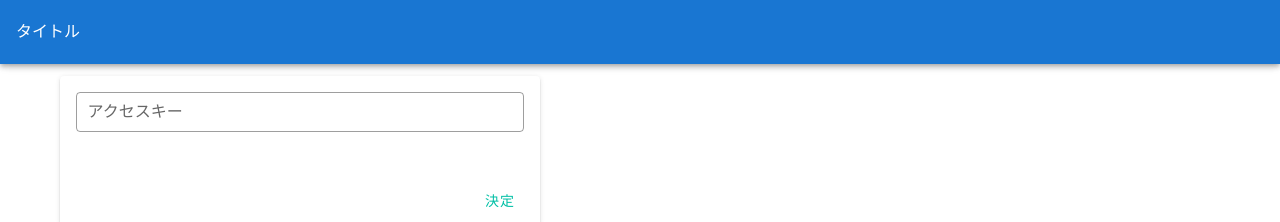
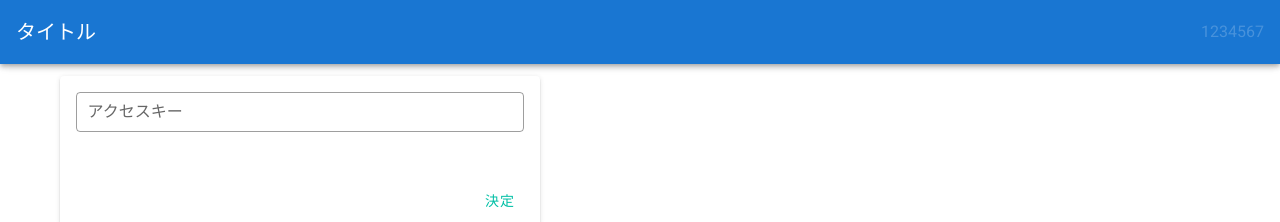
Before and after one commit to tatsuya0903/web-rtc-prac, a Vue app: page /login in a window 1280 px wide. Shown: the top 222 px of the page. Built offline with nearby package versions, Linux system fonts and the light colour scheme.

Commit message:
コミットハッシュをアプリバーに表示

```diff
--- a/src/App.vue
+++ b/src/App.vue
@@ -1,7 +1,9 @@
 <template>
   <v-app>
     <v-app-bar app color="primary" dark>
-      <div class="d-flex align-center">タイトル</div>
+      <v-app-bar-title>タイトル</v-app-bar-title>
+      <v-spacer />
+      <div style="color: white; opacity: 0.2">{{ version }}</div>
     </v-app-bar>
     <v-main>
       <router-view />
@@ -11,14 +13,17 @@
 
 <script lang="ts">
 import { defineComponent, reactive, toRefs } from '@vue/composition-api'
+import { Env } from '@/env'
 
 type State = {}
 export default defineComponent({
   components: {},
   setup() {
     const state = reactive<State>({})
+    const version = Env.commitHash?.substring(0, 7) ?? ''
     return {
       ...toRefs(state),
+      version,
     }
   },
 })
--- a/src/env.ts
+++ b/src/env.ts
@@ -2,4 +2,7 @@ export class Env {
   static get skyWayApiKey(): string | null {
     return process.env.VUE_APP_SKY_WAY_API_KEY ?? null
   }
+  static get commitHash(): string | null {
+    return process.env.VUE_APP_COMMIT_HASH ?? null
+  }
 }
```
Also changed, not shown: 1 other file (tests, documents, lock files or other folders).
